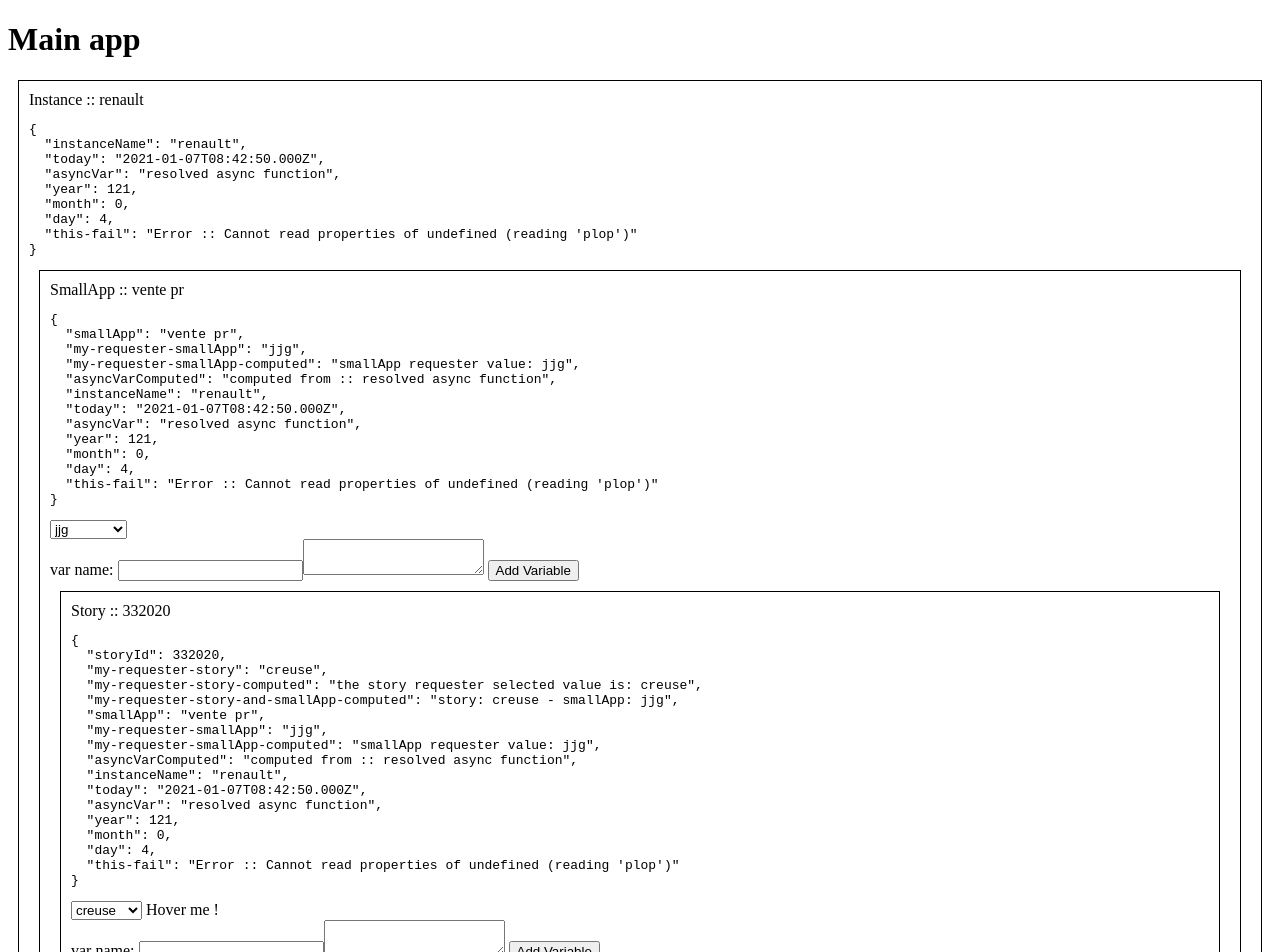
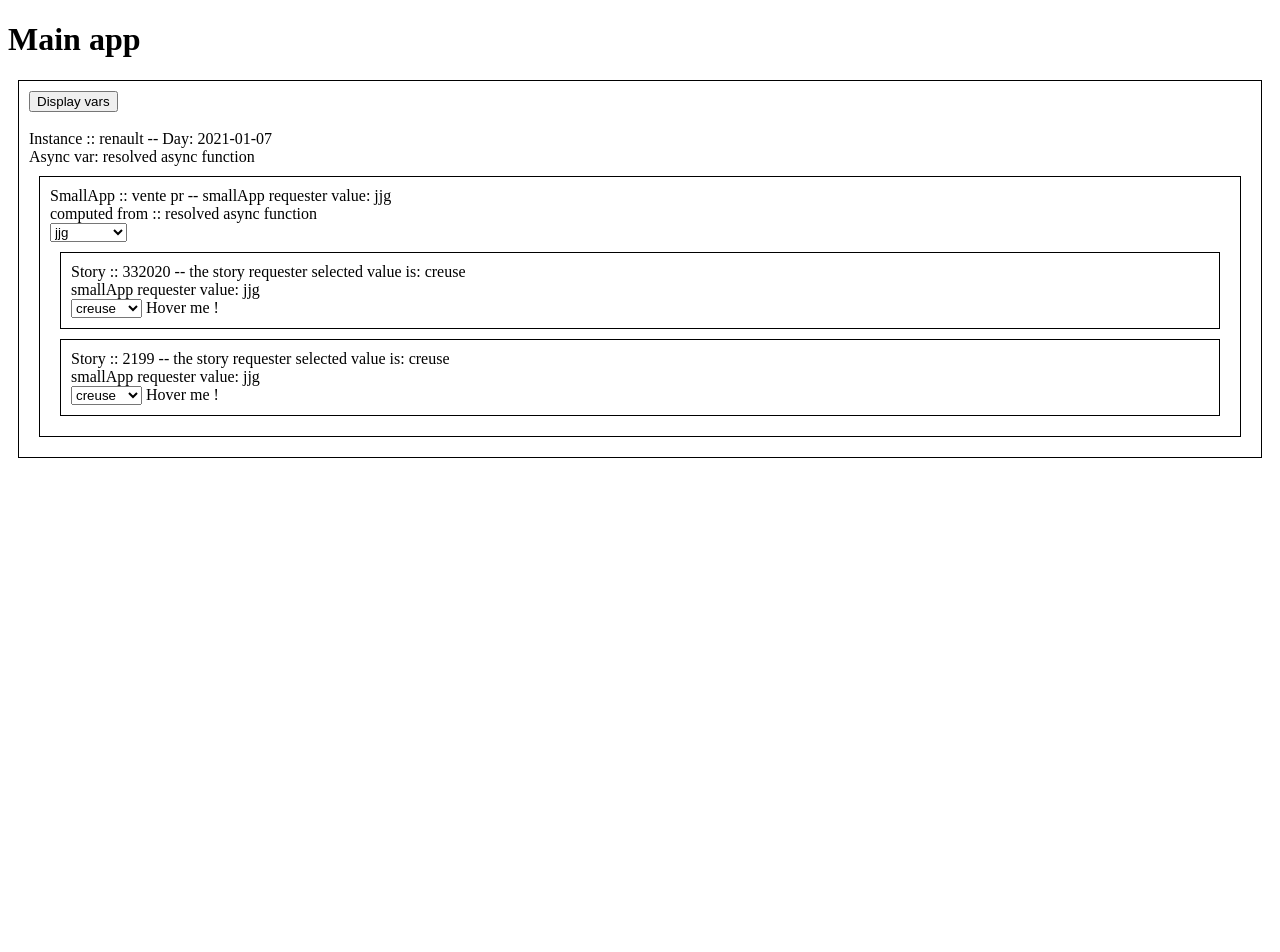
Before and after one commit to PrettyWood/pikalib, a Vue app: page / in a window 1280 px wide. Shown: the top 952 px of the page. After the commit the page ends 800 px from the top, so only its background shows below. Built offline with nearby package versions, Linux system fonts and the light colour scheme.

Commit message:
Create a new component in the module: VariablesBucketVisualizer

```diff
--- a/src/components/Instance.vue
+++ b/src/components/Instance.vue
@@ -1,18 +1,21 @@
 <script lang="ts">
-import { computed, defineComponent } from "@vue/composition-api"
-// import { TcVariables } from '../variables-buckets/VariablesBucket';
-
-import { Variables } from '../variables-buckets/VariablesBucket';
+import { defineComponent } from "@vue/composition-api"
+import Modal from './Modal.vue';
+import VariablesBucketVisualizer from '../variables-buckets/VariablesBucketVisualizer.vue';
 
 export default defineComponent({
   name: 'Instance',
+  components: {Modal, VariablesBucketVisualizer},
   props: ['name'],
   inject: ['$tcVariables', '$tcSet'],
   // :poop: trick to force ts to detect the property `$tcVariables`
   computed: {
-    $tcVariables(): Variables {
+    $tcVariables(): any {
       return this.$tcVariables
     }
+  },
+  data():{displayState: boolean} {
+    return {displayState: false}
   },
   mounted(){
     (this as any).$tcSet({
@@ -31,7 +34,7 @@ export default defineComponent({
       },
       'year'() { return this.today.getYear() },
       'month'() { return this.today.getMonth() },
-      'day'() { return this.today.getDay() },
+      'day'() { return this.today.toISOString().slice(0, 10) },
       'this-fail'() { return this.noExistingVar.plop },
     })
   },
@@ -39,8 +42,16 @@ export default defineComponent({
 </script>
 <template>
   <div class="instance">
-    Instance :: {{ name }}
-    <pre>{{ $tcVariables }}</pre>
+    <button @click="displayState=true">Display vars</button>
+    <br/>
+    <br/>
+    <Modal v-if="displayState" @closed="displayState=false">
+      <VariablesBucketVisualizer />
+    </Modal>
+    Instance :: {{ name }} -- Day: {{ $tcVariables.day }}
+    <br/>
+    Async var: {{ $tcVariables.asyncVar }}
+    <br/>
     <slot />
   </div>
 </template>
--- /dev/null
+++ b/src/components/Modal.vue
@@ -0,0 +1,42 @@
+<script lang="ts">
+import { defineComponent } from "@vue/composition-api"
+
+export default defineComponent({
+  name: 'Modal',
+})
+</script>
+<template>
+  <div class="filter">
+    <div class="content" >
+      <div @click="$emit('closed')" class="close"><button>x</button></div>
+      <slot />
+    </div>
+  </div>
+</template>
+
+<style lang="scss" scoped>
+.filter {
+  background: rgba(1, 1, 1, 0.7);
+  position: absolute;
+  top: 0;
+  left: 0;
+  right:0;
+  bottom: 0;
+  width: 100%;
+  height: 100%;
+  display: flex;
+  align-items: center;
+}
+
+.close{
+  text-align: right;
+}
+
+.content {
+  margin: auto;
+  width: 50%;
+  background: white;
+  padding: 20px;
+  border-radius: 5px;
+}
+</style>
--- a/src/components/SmallApp.vue
+++ b/src/components/SmallApp.vue
@@ -1,6 +1,5 @@
 <script lang="ts">
 import { defineComponent } from "@vue/composition-api"
-import { Variables } from '../variables-buckets/VariablesBucket';
 
 export default defineComponent({
   name: 'SmallApp',
@@ -8,7 +7,7 @@ export default defineComponent({
   inject: ['$tcVariables', '$tcSet'],
   // :poop:"trick to force ts to detect the property `$tcVariables`
   computed: {
-    $tcVariables(): Variables {
+    $tcVariables(): any {
       return this.$tcVariables
     },
   },
@@ -44,21 +43,15 @@ export default defineComponent({
 </script>
 <template>
   <div class="small-app">
-    SmallApp :: {{ name }}
-    <pre>{{ $tcVariables }}</pre>
+    SmallApp :: {{ name }} -- {{ $tcVariables['my-requester-smallApp-computed']}}
+    <br/>
+    {{ $tcVariables.asyncVarComputed }}
+    <br/>
     <select name="chanteurs" v-model="selected" @input="input" id="input">
       <option value="jjg">jjg</option>
       <option value="mika">mika</option>
       <option value="brassens">brassens</option>
     </select>
-
-    <div>
-
-      var name: <input v-model="varName"/>
-
-      <textarea v-model="newVarDef"/>
-      <button @click="addVar">Add Variable</button>
-    </div>
     <slot />
   </div>
 </template>
--- a/src/components/Story.vue
+++ b/src/components/Story.vue
@@ -1,6 +1,5 @@
 <script lang="ts">
 import { defineComponent } from "@vue/composition-api"
-import {Variables} from '../variables-buckets/VariablesBucket';
 
 export default defineComponent({
   name: 'Story',
@@ -8,7 +7,7 @@ export default defineComponent({
   inject: ['$tcVariables', '$tcSet', '$tcEmit'],
   // :poop:"trick to force ts to detect the property `$tcVariables`
   computed: {
-    $tcVariables(): Variables {
+    $tcVariables(): any {
       return this.$tcVariables
     },
     $tcSet(): any {
@@ -50,8 +49,10 @@ export default defineComponent({
 </script>
 <template>
   <div class="story">
-    Story :: {{ id }}
-    <pre>{{ $tcVariables }}</pre>
+    Story :: {{ id }} -- {{ $tcVariables['my-requester-story-computed'] }}
+    <br />
+    {{ $tcVariables['my-requester-smallApp-computed']}}
+    <br />
     <select name="regions" v-model="selected" @input="input" id="input">
       <option value="creuse">creuse</option>
       <option value="berry">berry</option>
@@ -65,14 +66,6 @@ export default defineComponent({
       Hover me !
     </span>
     <br>
-    <div>
-
-      var name: <input v-model="varName"/>
-
-      <textarea v-model="newVarDef"/>
-      <button @click="addVar">Add Variable</button>
-    </div>
-
     <slot />
   </div>
 </template>
--- /dev/null
+++ b/src/variables-buckets/VariablesBucketVisualizer.vue
@@ -0,0 +1,49 @@
+<script lang="ts">
+/**
+ * This component is a visualizer for what is inject by VariablesBuckets.
+ *
+ * Simply display it in the component you want to visualize the available
+ * variables.
+ *
+ * BETA: it also allows you to define new variables
+ */
+
+import { defineComponent } from "@vue/composition-api"
+
+export default defineComponent({
+  name: 'VariablesBucketVisualizer',
+  inject: ['$tcVariables', '$tcSet', '$tcEmit'],
+  data():{varName: string; newVarDef: string; } {
+    return {varName: '', newVarDef: ''}
+  },
+  methods:{
+    addVar() {
+      const a = new Function(`
+        return ${this.newVarDef}
+      `);
+      (this as any).$tcSet({[this.varName]: a})
+    }
+  }
+})
+</script>
+<template>
+  <div>
+    Variables available:
+    <pre>{{ $tcVariables }}</pre>
+    <br />
+    <hr />
+    <br />
+    <div>
+      Add a new Variable:
+      <br />
+      <br />
+      Name: <input v-model="varName"/>
+      <br />
+      <br />
+      Definition: <input v-model="newVarDef"/>
+      <br />
+      <br />
+      <center><button @click="addVar">Add Variable</button></center>
+    </div>
+  </div>
+</template>
```
